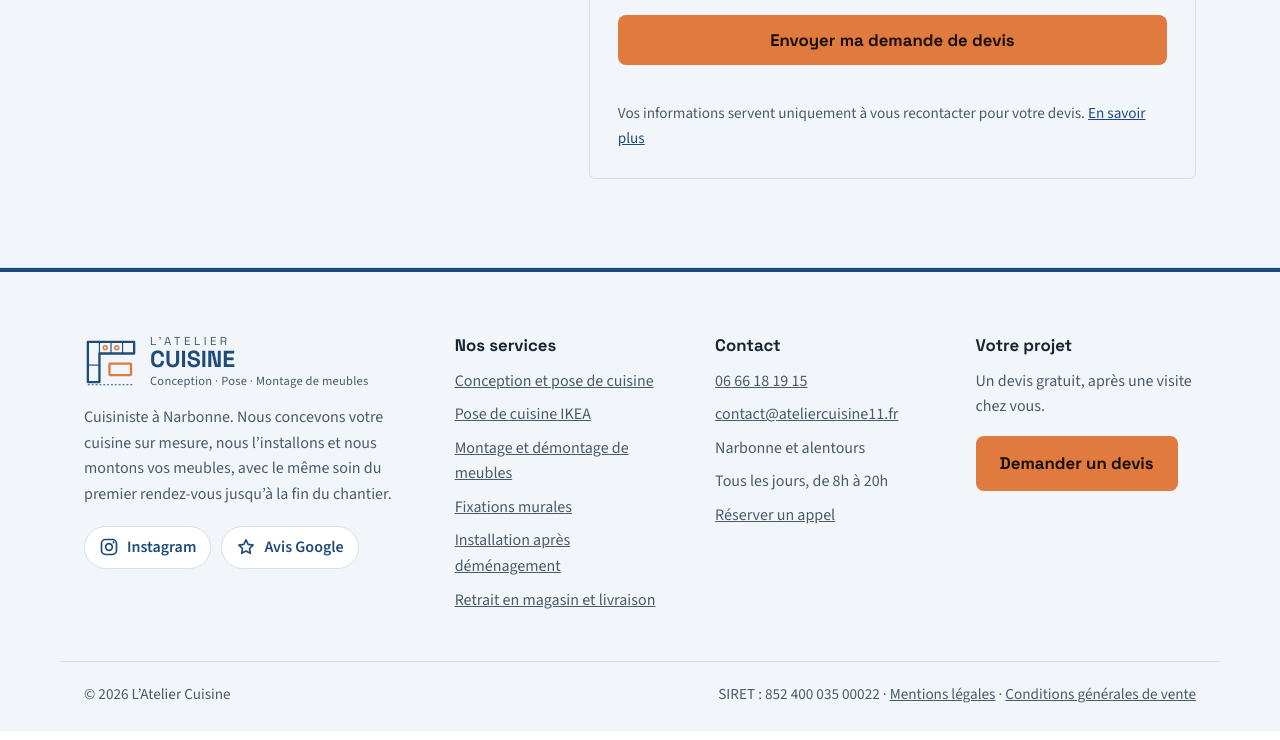
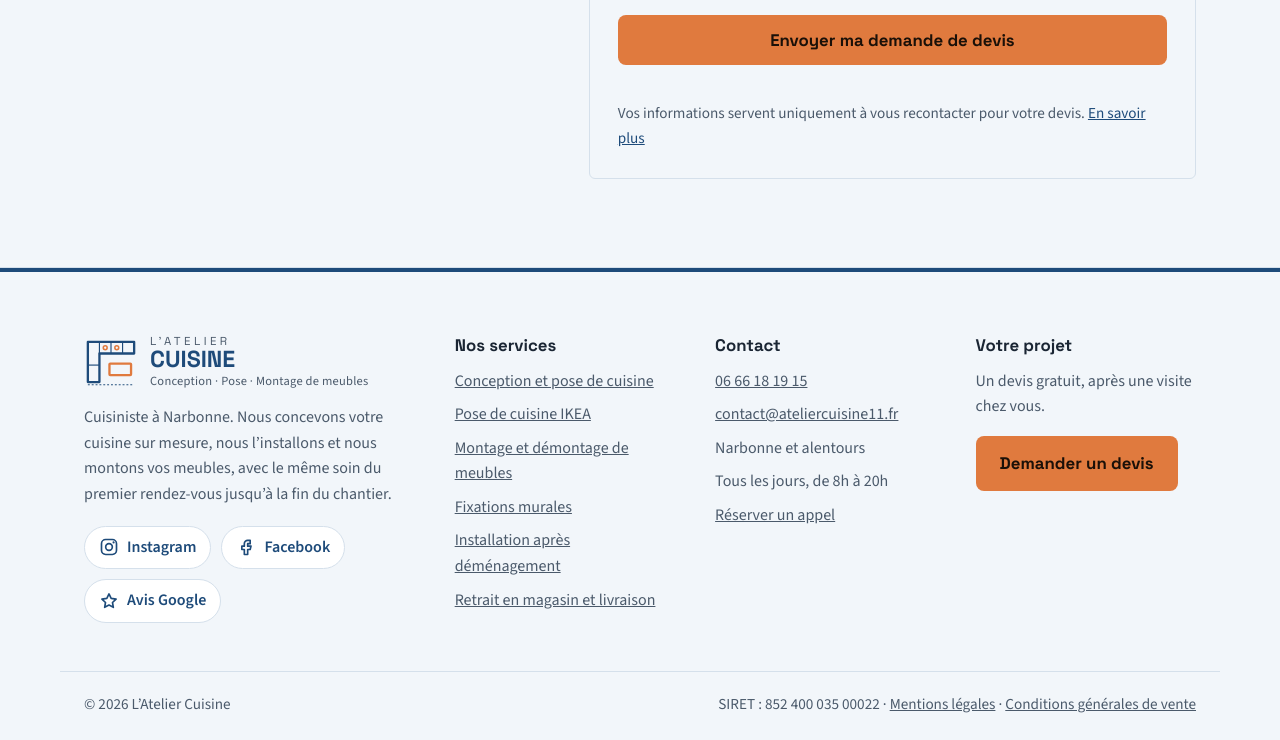
Before and after one commit to elgarbimohamedm-max/atelier-cuisine, a plain HTML site: page site/pose-cuisine-narbonne.html in a window 1280 px wide. Shown: the part 6039-6779 px from the top of the page. Drawn offline with Linux system fonts and the light colour scheme.

Commit message:
Bouton Facebook dans le pied de page et lien Facebook pour Google
Co-Authored-By: Claude Opus 5.5 <noreply@anthropic.com>
Claude-Session: https://claude.ai/code/session_014V3Un2SmaPbnDDxXY6mqBt

```diff
--- a/site/pose-cuisine-narbonne.html
+++ b/site/pose-cuisine-narbonne.html
@@ -318,6 +318,7 @@
       <p>Cuisiniste à Narbonne. Nous concevons votre cuisine sur mesure, nous l’installons et nous montons vos meubles, avec le même soin du premier rendez-vous jusqu’à la fin du chantier.</p>
       <div class="reseaux">
         <a href="https://www.instagram.com/lateliercuisine11/" target="_blank" rel="noopener" aria-label="Instagram de L’Atelier Cuisine (@lateliercuisine11)"><svg width="20" height="20" viewBox="0 0 24 24" fill="none" aria-hidden="true"><rect x="3" y="3" width="18" height="18" rx="5" stroke="currentColor" stroke-width="2"/><circle cx="12" cy="12" r="4" stroke="currentColor" stroke-width="2"/><circle cx="17.5" cy="6.5" r="1.3" fill="currentColor"/></svg>Instagram</a>
+        <a href="https://www.facebook.com/share/1PpgpVaAfq/" target="_blank" rel="noopener" aria-label="Page Facebook de L’Atelier Cuisine"><svg width="20" height="20" viewBox="0 0 24 24" fill="none" aria-hidden="true"><path d="M14 8h3V4h-3a4 4 0 0 0-4 4v3H7v4h3v6h4v-6h3l1-4h-4V8z" stroke="currentColor" stroke-width="2" stroke-linejoin="round"/></svg>Facebook</a>
         <a href="https://g.page/r/CRzbj9TUjlbLEBM" target="_blank" rel="noopener" aria-label="Nos avis sur Google"><svg width="20" height="20" viewBox="0 0 24 24" fill="none" aria-hidden="true"><path d="M12 3.5l2.6 5.3 5.9.9-4.3 4.1 1 5.8L12 16.9l-5.2 2.7 1-5.8-4.3-4.1 5.9-.9z" stroke="currentColor" stroke-width="2" stroke-linejoin="round"/></svg>Avis Google</a>
       </div>
     </div>
```
Also changed, not shown: site/duree-pose-cuisine-ikea.html (+1 -0 lines), site/fixation-murale-narbonne.html (+1 -0 lines), site/index.html (+2 -0 lines), site/installation-demenagement-narbonne.html (+1 -0 lines), site/montage-meubles-narbonne.html (+1 -0 lines), site/pose-cuisine-ikea-narbonne.html (+1 -0 lines), site/pose-cuisine-montage-meubles-beziers.html (+1 -0 lines), site/pose-cuisine-montage-meubles-carcassonne.html (+1 -0 lines).
